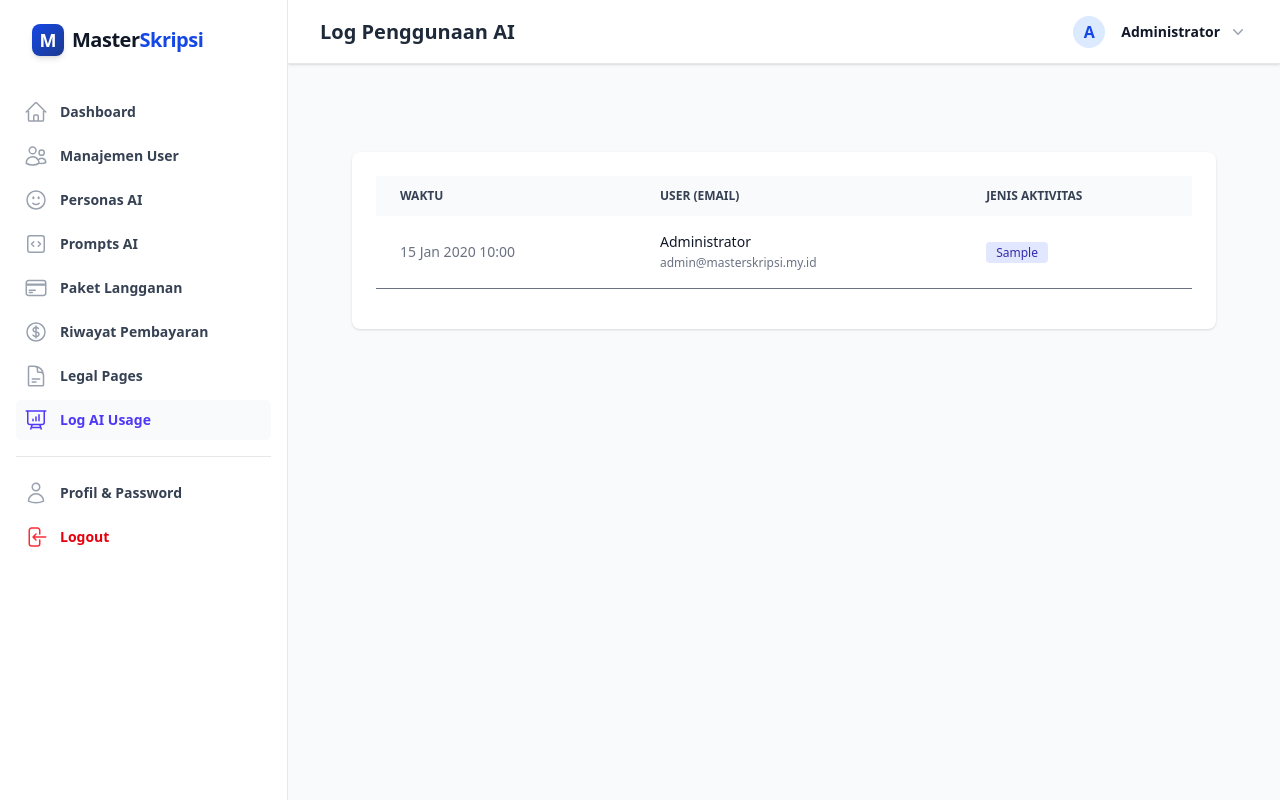
After one commit to bkerinci/maserskripsi, a Laravel app: page /admin/ai-usages in a window 1280 px wide. The commit adds this page. Run offline with Laravel 12, Linux system fonts and the light colour scheme; a user stored in the database is signed in; data comes from the database, SQL or seed files in the repository; tables that the repository leaves empty hold one stand-in row (values such as "Sample post"); style sheets or scripts are compiled from the project's sources; parts of the project's set-up code (start-up, migrations or seed data) failed here and were passed over.

Commit message:
update: fitur statistik dan perbaikan menu

```diff
--- /dev/null
+++ b/app/Http/Controllers/Admin/AiUsageController.php
@@ -0,0 +1,16 @@
+<?php
+
+namespace App\Http\Controllers\Admin;
+
+use App\Http\Controllers\Controller;
+use App\Models\AiUsage;
+use Illuminate\Http\Request;
+
+class AiUsageController extends Controller
+{
+    public function index()
+    {
+        $usages = AiUsage::with('user')->latest()->paginate(20);
+        return view('admin.ai_usages.index', compact('usages'));
+    }
+}
--- a/app/Http/Controllers/User/LiteratureReviewController.php
+++ b/app/Http/Controllers/User/LiteratureReviewController.php
@@ -236,6 +236,11 @@ class LiteratureReviewController extends Controller
             ], 500);
         }
 
+        \App\Models\AiUsage::create([
+            'user_id' => auth()->id(),
+            'action_type' => 'Literature Review (' . $references->count() . ' referensi)'
+        ]);
+
         return response()->json([
             'success' => true,
             'review_content' => $result
--- a/app/Http/Controllers/User/StatisticsController.php
+++ b/app/Http/Controllers/User/StatisticsController.php
@@ -94,6 +94,11 @@ class StatisticsController extends Controller
                 $narrative = "Berhasil memproses dataset dengan **{$output['rows']} baris** dan **{$output['cols']} kolom**. Reliabilitas (Alpha): " . round($output['cronbach_alpha'], 3);
             }
 
+            \App\Models\AiUsage::create([
+                'user_id' => auth()->id(),
+                'action_type' => 'Statistics Analysis (' . $output['rows'] . ' baris)'
+            ]);
+
             return response()->json([
                 'success' => true,
                 'summary' => $narrative,
--- /dev/null
+++ b/app/Models/AiUsage.php
@@ -0,0 +1,21 @@
+<?php
+
+namespace App\Models;
+
+use Illuminate\Database\Eloquent\Factories\HasFactory;
+use Illuminate\Database\Eloquent\Model;
+
+class AiUsage extends Model
+{
+    use HasFactory;
+
+    protected $fillable = [
+        'user_id',
+        'action_type',
+    ];
+
+    public function user()
+    {
+        return $this->belongsTo(User::class);
+    }
+}
--- /dev/null
+++ b/resources/views/admin/ai_usages/index.blade.php
@@ -0,0 +1,53 @@
+<x-admin-layout>
+    <x-slot name="header">
+        <h2 class="font-semibold text-xl text-gray-800 leading-tight">
+            {{ __('Log Penggunaan AI') }}
+        </h2>
+    </x-slot>
+
+    <div class="py-12">
+        <div class="max-w-7xl mx-auto sm:px-6 lg:px-8">
+            <div class="bg-white overflow-hidden shadow-sm sm:rounded-lg">
+                <div class="p-6 text-gray-900">
+
+                    <div class="overflow-x-auto">
+                        <table class="w-full text-sm text-left text-gray-500">
+                            <thead class="text-xs text-gray-700 uppercase bg-gray-50">
+                                <tr>
+                                    <th scope="col" class="px-6 py-3">Waktu</th>
+                                    <th scope="col" class="px-6 py-3">User (Email)</th>
+                                    <th scope="col" class="px-6 py-3">Jenis Aktivitas</th>
+                                </tr>
+                            </thead>
+                            <tbody>
+                                @forelse ($usages as $usage)
+                                    <tr class="bg-white border-b hover:bg-gray-50">
+                                        <td class="px-6 py-4">{{ $usage->created_at->format('d M Y H:i') }}</td>
+                                        <td class="px-6 py-4 font-medium text-gray-900">
+                                            {{ $usage->user->name ?? 'User Terhapus' }} <br>
+                                            <span class="text-xs text-gray-500">{{ $usage->user->email ?? '' }}</span>
+                                        </td>
+                                        <td class="px-6 py-4">
+                                            <span class="bg-indigo-100 text-indigo-800 text-xs font-medium px-2.5 py-0.5 rounded">
+                                                {{ $usage->action_type }}
+                                            </span>
+                                        </td>
+                                    </tr>
+                                @empty
+                                    <tr>
+                                        <td colspan="3" class="px-6 py-4 text-center">Belum ada riwayat aktivitas AI.</td>
+                                    </tr>
+                                @endforelse
+                            </tbody>
+                        </table>
+                    </div>
+
+                    <div class="mt-4">
+                        {{ $usages->links() }}
+                    </div>
+
+                </div>
+            </div>
+        </div>
+    </div>
+</x-admin-layout>
--- a/resources/views/components/admin-layout.blade.php
+++ b/resources/views/components/admin-layout.blade.php
@@ -60,6 +60,14 @@
                 Legal Pages
             </a>
         </li>
+        <li>
+            <a href="{{ route('admin.ai-usages.index') }}" class="group flex gap-x-3 rounded-md p-2 text-sm leading-6 font-semibold {{ request()->routeIs('admin.ai-usages.*') ? 'bg-gray-50 text-indigo-600' : 'text-gray-700 hover:bg-gray-50 hover:text-indigo-600' }}">
+                <svg class="h-6 w-6 shrink-0 {{ request()->routeIs('admin.ai-usages.*') ? 'text-indigo-600' : 'text-gray-400 group-hover:text-indigo-600' }}" fill="none" viewBox="0 0 24 24" stroke-width="1.5" stroke="currentColor">
+                    <path stroke-linecap="round" stroke-linejoin="round" d="M3.75 3v11.25A2.25 2.25 0 006 16.5h2.25M3.75 3h-1.5m1.5 0h16.5m0 0h1.5m-1.5 0v11.25A2.25 2.25 0 0118 16.5h-2.25m-7.5 0h7.5m-7.5 0l-1 3m8.5-3l1 3m0 0l.5 1.5m-.5-1.5h-9.5m0 0l-.5 1.5M9 11.25v1.5M12 9v3.75m3-6v6" />
+                </svg>
+                Log AI Usage
+            </a>
+        </li>
         <li class="mt-4 border-t border-gray-200 pt-4">
             <a href="{{ route('profile.edit') }}" class="group flex gap-x-3 rounded-md p-2 text-sm leading-6 font-semibold {{ request()->routeIs('profile.edit') ? 'bg-gray-50 text-blue-600' : 'text-gray-700 hover:bg-gray-50 hover:text-blue-600' }}">
                 <svg class="h-6 w-6 shrink-0 {{ request()->routeIs('profile.edit') ? 'text-blue-600' : 'text-gray-400 group-hover:text-blue-600' }}" fill="none" viewBox="0 0 24 24" stroke-width="1.5" stroke="currentColor">
--- a/resources/views/components/user-layout.blade.php
+++ b/resources/views/components/user-layout.blade.php
@@ -53,10 +53,10 @@
         </li>
         <li>
             @php
-                $statUrl = $litProject ? route('statistics.index', $litProject) : route('user.projects.index');
+                $statUrl = $litProject ? route('user.statistics.index', $litProject) : route('user.projects.index');
             @endphp
-            <a href="{{ $statUrl }}" class="group flex gap-x-3 rounded-md p-2 text-sm leading-6 font-semibold {{ request()->routeIs('statistics.*') ? 'bg-gray-50 text-fuchsia-600' : 'text-gray-700 hover:bg-gray-50 hover:text-fuchsia-600' }}">
-                <svg class="h-6 w-6 shrink-0 {{ request()->routeIs('statistics.*') ? 'text-fuchsia-600' : 'text-gray-400 group-hover:text-fuchsia-600' }}" fill="none" viewBox="0 0 24 24" stroke-width="1.5" stroke="currentColor">
+            <a href="{{ $statUrl }}" class="group flex gap-x-3 rounded-md p-2 text-sm leading-6 font-semibold {{ request()->routeIs('user.statistics.*') ? 'bg-gray-50 text-fuchsia-600' : 'text-gray-700 hover:bg-gray-50 hover:text-fuchsia-600' }}">
+                <svg class="h-6 w-6 shrink-0 {{ request()->routeIs('user.statistics.*') ? 'text-fuchsia-600' : 'text-gray-400 group-hover:text-fuchsia-600' }}" fill="none" viewBox="0 0 24 24" stroke-width="1.5" stroke="currentColor">
                   <path stroke-linecap="round" stroke-linejoin="round" d="M3 13.125C3 12.504 3.504 12 4.125 12h2.25c.621 0 1.125.504 1.125 1.125v6.75C7.5 20.496 6.996 21 6.375 21h-2.25A1.125 1.125 0 013 19.875v-6.75zM9.75 8.625c0-.621.504-1.125 1.125-1.125h2.25c.621 0 1.125.504 1.125 1.125v11.25c0 .621-.504 1.125-1.125 1.125h-2.25a1.125 1.125 0 01-1.125-1.125V8.625zM16.5 4.125c0-.621.504-1.125 1.125-1.125h2.25C20.496 3 21 3.504 21 4.125v15.75c0 .621-.504 1.125-1.125 1.125h-2.25a1.125 1.125 0 01-1.125-1.125V4.125z" />
                 </svg>
                 Analisis Statistik
--- a/routes/web.php
+++ b/routes/web.php
@@ -34,6 +34,7 @@ Route::prefix('admin')->middleware(['auth', 'verified', 'role:admin'])->name('ad
     Route::resource('subscription-plans', App\Http\Controllers\Admin\SubscriptionPlanController::class);
     Route::resource('transactions', App\Http\Controllers\Admin\TransactionController::class);
     Route::resource('legal-pages', App\Http\Controllers\Admin\LegalPageController::class);
+    Route::get('ai-usages', [App\Http\Controllers\Admin\AiUsageController::class, 'index'])->name('ai-usages.index');
 });
 
 // User (Member) Routes
```
